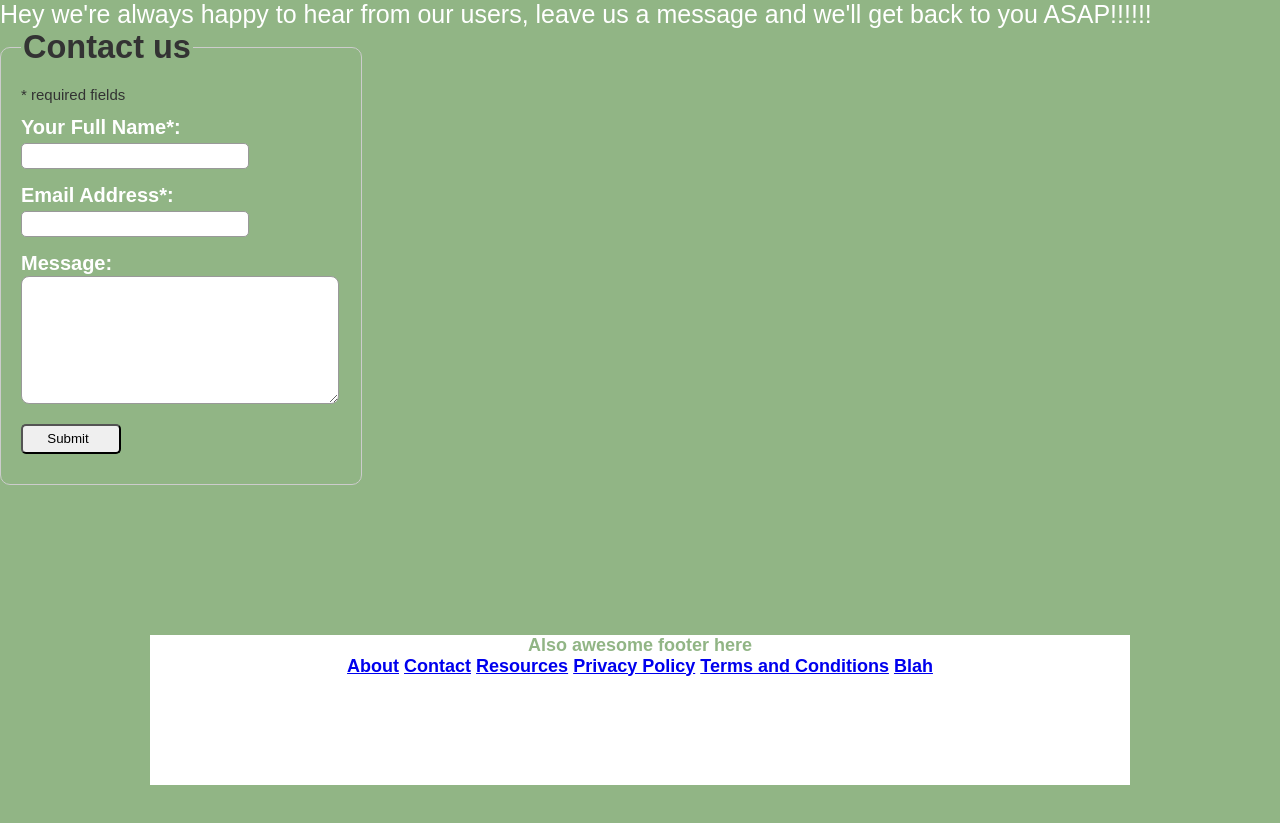
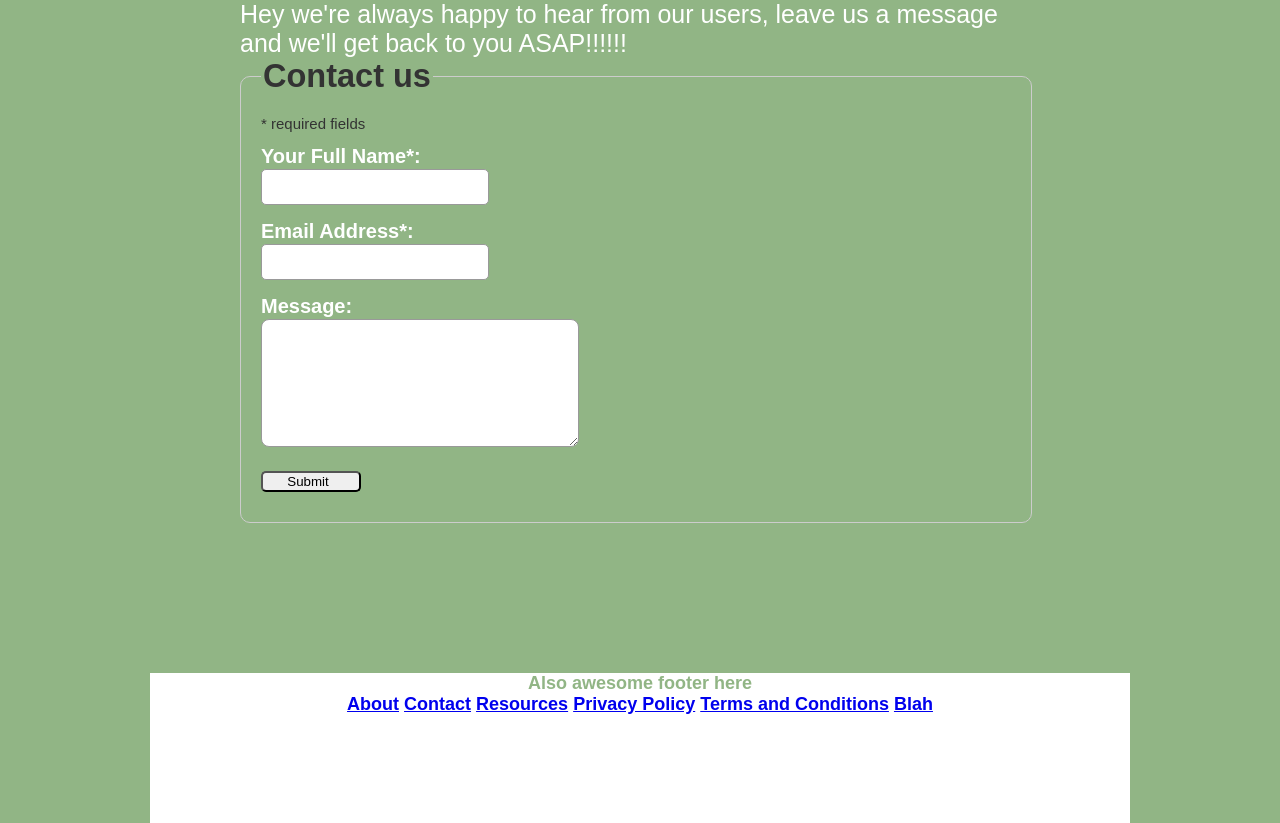
Before and after one commit to Group3WebSys/Project, a PHP site: page /contact.php in a window 1280 px wide. Shown: the part 106-929 px from the top of the page. Before the commit the page ends 891 px from the top, so only its background shows below. Run offline with PHP 8.4, Linux system fonts and the light colour scheme; some libraries are stand-ins or nearby versions.

Commit message:
update contact

```diff
--- a/contact.css
+++ b/contact.css
@@ -7,7 +7,7 @@
 
 #contactus fieldset
 {
-   width:320px;
+   width:750px;
    padding:20px;
    border:1px solid #ccc;
 -moz-border-radius: 10px;
@@ -48,7 +48,7 @@
 
 #contactus input[type="text"]
 {
-  height:18px;
+
   width:220px;
 
   -webkit-border-radius: 5px;
@@ -60,13 +60,13 @@
 #contactus #scaptcha
 {
   width:60px;
-  height:18px;
+
 }
 
 #contactus input[type="submit"]
 {
    width:100px;
-   height:30px;
+
    padding-left:0px;
 
   -webkit-border-radius: 5px;
--- a/contact.php
+++ b/contact.php
@@ -22,6 +22,8 @@
 	}
 	}
 	?>
+
+	<div id ="centerme">
 		<p>Hey we're always happy to hear from our users, leave us a message and we'll get back to you ASAP!!!!!!</p>
 
 		<!-- Form Code Start -->
@@ -79,4 +81,5 @@
 
 		// ]]>
 		</script>
+	</div>
 	<?php include 'footer.php'; ?>
--- a/footer.php
+++ b/footer.php
@@ -1,4 +1,3 @@
-
 		<div id ="footer">
 			Also awesome footer here<br/>
 			<p id = "links">
--- a/style/format.css
+++ b/style/format.css
@@ -126,3 +126,9 @@
 	height: 100%;
 	margin: 0 auto -150px;
 }
+
+#centerme {
+	width: 800px;
+	margin-left: auto;
+	margin-right: auto;
+}
```
Also changed, not shown: ReadMe.txt (deleted). Lines whose indentation alone changed are shown as unchanged.
